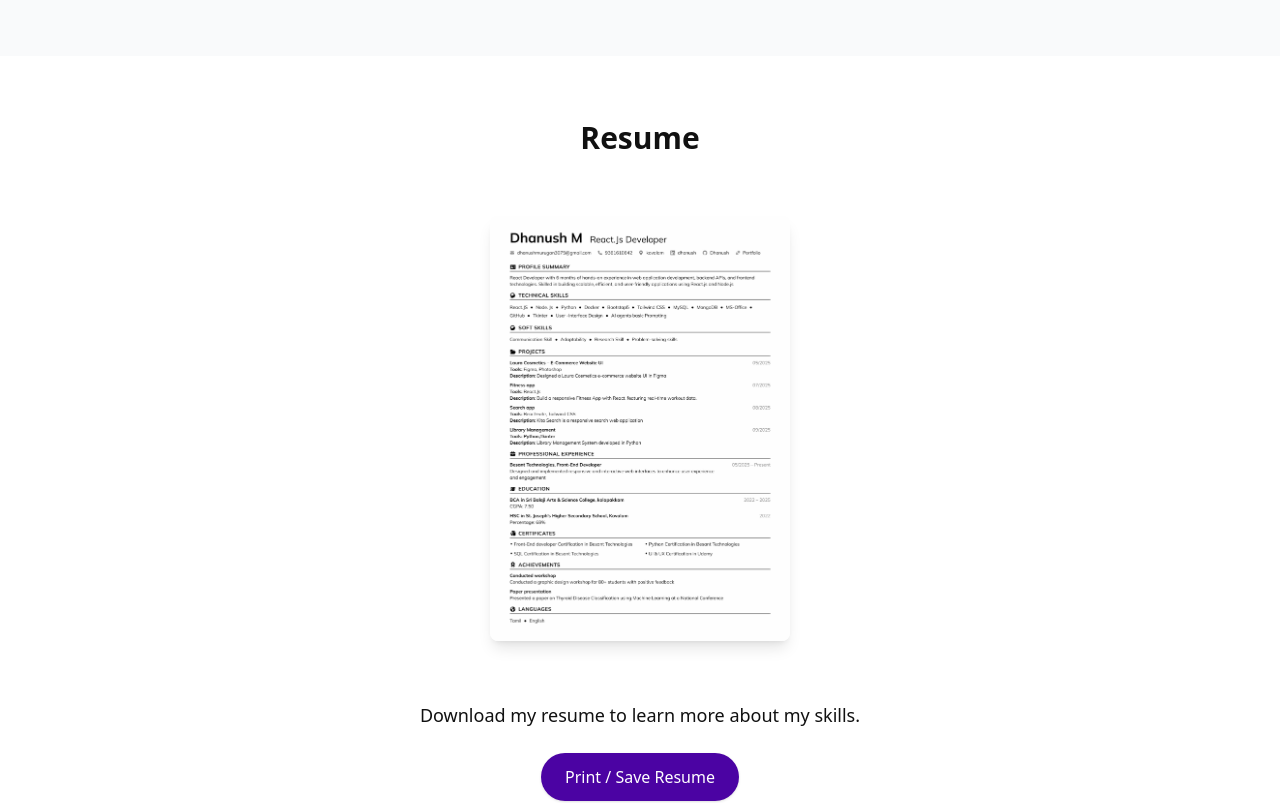
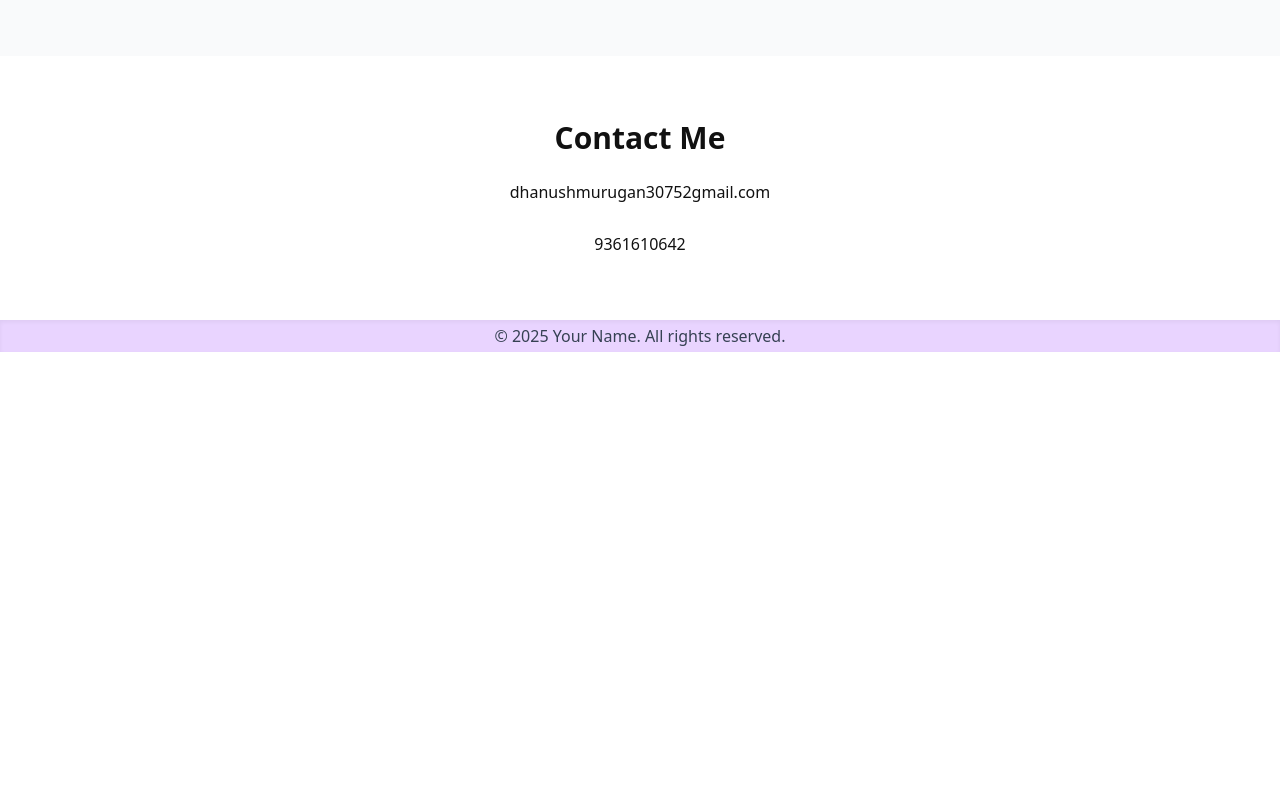
Before and after one commit to Dhanush1374949/Morden-portfolio, a React (Vite) app: page / in a window 1280 px wide. Shown: the part 2880-3683 px from the top of the page. After the commit the page ends 3232 px from the top, so only its background shows below. Built offline with nearby package versions, Linux system fonts and the light colour scheme.

Commit message:
fix add some in this

```diff
--- a/src/App.jsx
+++ b/src/App.jsx
@@ -3,7 +3,7 @@ import Navbar from "./components/Navbar";
 import Hero from "./components/Hero";
 import About from "./components/About";
 import Projects from "./components/Projects";
-import Resume from "./components/Resume";
+// import Resume from "./components/Resume";
 import Contact from "./components/Contact";
 import SocialLinks from "./components/SocialLinks";
 import Footer from "./components/Footer";
@@ -27,7 +27,7 @@ export default function App() {
       <About />
       <Skills/>
       <Projects />
-      <Resume />
+      {/* <Resume /> */}
       <Contact />
       <SocialLinks />
       <Footer/>
--- a/src/components/Resume.jsx
+++ b/src/components/Resume.jsx
@@ -1,20 +1,20 @@
-import resume from "/src/assets/myresume.jpg";
+// import resume from "/src/assets/myresume.jpg";
 
 
 
-export default function Resume() {
-  return (
-    <section id="resume" className=" py-16 max-w-5xl mx-auto px-4 text-center">
-      <h2 className="text-3xl font-bold mb-6">Resume</h2>
-<div className="flex justify-center items-center m-15">
-      <img src={resume} alt="My Resume" className="resume rounded-lg shadow-lg" />
-    </div>      <p className="text-lg mb-6">Download my resume to learn more about my skills.</p>
-      <button
-        onClick={() => window.print()}
-        className="bg-primary text-white px-6 py-3 rounded-full shadow hover:opacity-90 transition"
-      >
-        Print / Save Resume
-      </button>
-    </section>
-  );
-}
+// export default function Resume() {
+//   return (
+//     <section id="resume" className=" py-16 max-w-5xl mx-auto px-4 text-center">
+//       <h2 className="text-3xl font-bold mb-6">Resume</h2>
+// <div className="flex justify-center items-center m-15">
+//       <img src={resume} alt="My Resume" className="resume rounded-lg shadow-lg" />
+//     </div>      <p className="text-lg mb-6">Download my resume to learn more about my skills.</p>
+//       <button
+//         onClick={() => window.print()}
+//         className="bg-primary text-white px-6 py-3 rounded-full shadow hover:opacity-90 transition"
+//       >
+//         Print / Save Resume
+//       </button>
+//     </section>
+//   );
+// }
```
